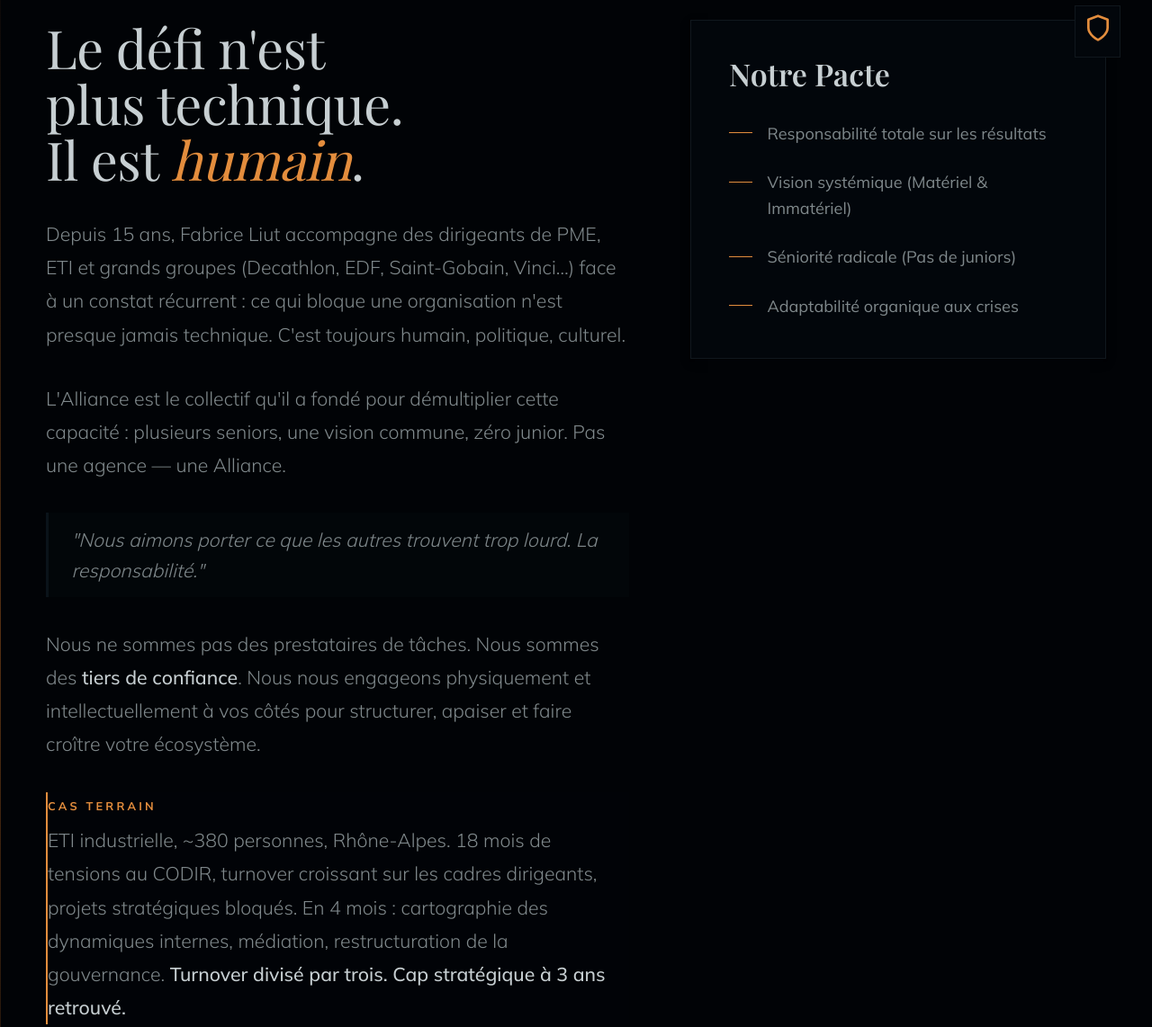
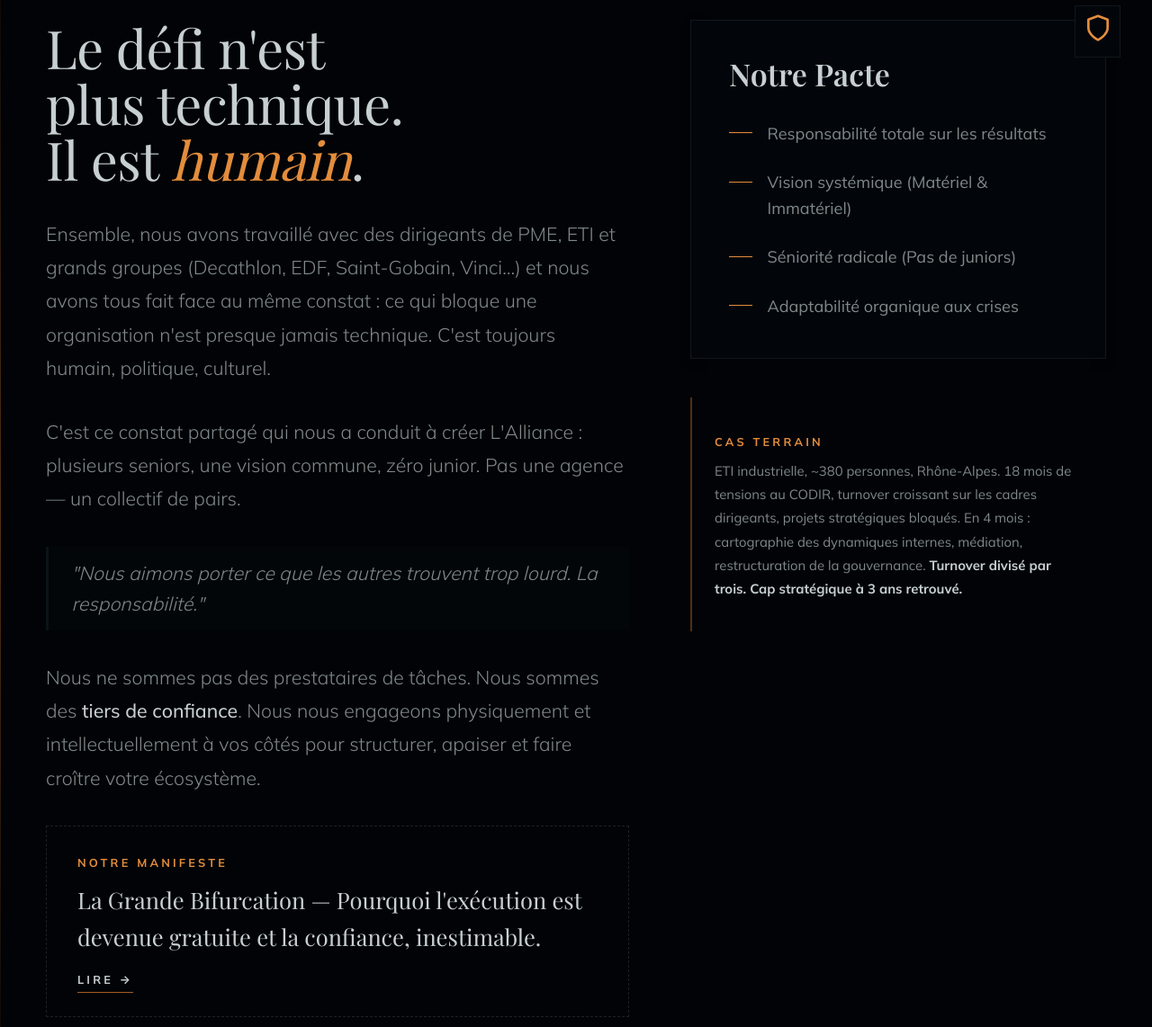
Before and after one commit to fabriceliut/alliance_liut, a website built with Vite: page index.html in a window 1280 px wide. Shown: the part 1033-2175 px from the top of the page at 90% size. Built offline with nearby package versions, Linux system fonts and the light colour scheme; a web font is replaced by a local one.

Commit message:
fix: nous-centric vision, cas terrain right col, duotone photos, spectre complet title, manifesto single CTA

```diff
--- a/index.html
+++ b/index.html
@@ -28,6 +28,20 @@
   <link rel="stylesheet" href="/src/styles/main.css" />
 </head>
 <body>
+  <!-- SVG filter: duotone charte (ombre→marine, lumière→ambre) -->
+  <svg style="position:absolute;width:0;height:0;overflow:hidden" aria-hidden="true">
+    <defs>
+      <filter id="duotone-alliance" color-interpolation-filters="sRGB">
+        <feColorMatrix type="saturate" values="0" result="gray"/>
+        <feComponentTransfer in="gray">
+          <feFuncR type="table" tableValues="0.047 0.902"/>
+          <feFuncG type="table" tableValues="0.063 0.671"/>
+          <feFuncB type="table" tableValues="0.098 0.200"/>
+        </feComponentTransfer>
+      </filter>
+    </defs>
+  </svg>
+
   <!-- GRAIN -->
   <div class="grain-bg" aria-hidden="true"></div>
 
@@ -193,16 +207,17 @@
 
             <div class="reveal" style="transition-delay: 0.1s">
               <p>
-                Depuis 15 ans, Fabrice Liut accompagne des dirigeants de PME, ETI et grands groupes
-                (Decathlon, EDF, Saint-Gobain, Vinci…) face à un constat récurrent&nbsp;: ce qui bloque
-                une organisation n'est presque jamais technique. C'est toujours humain, politique, culturel.
+                Ensemble, nous avons travaillé avec des dirigeants de PME, ETI et grands groupes
+                (Decathlon, EDF, Saint-Gobain, Vinci…) et nous avons tous fait face au même constat :
+                ce qui bloque une organisation n'est presque jamais technique.
+                C'est toujours humain, politique, culturel.
               </p>
             </div>
 
             <div class="reveal" style="transition-delay: 0.12s">
               <p>
-                L'Alliance est le collectif qu'il a fondé pour démultiplier cette capacité&nbsp;:
-                plusieurs seniors, une vision commune, zéro junior. Pas une agence — une Alliance.
+                C'est ce constat partagé qui nous a conduit à créer L'Alliance :
+                plusieurs seniors, une vision commune, zéro junior. Pas une agence — un collectif de pairs.
               </p>
             </div>
 
@@ -221,18 +236,6 @@
               </p>
             </div>
 
-            <div class="reveal" style="transition-delay: 0.22s">
-              <div class="vision-case">
-                <span class="label-overline" style="font-size:var(--text-xs);">Cas terrain</span>
-                <p class="vision-case__text">
-                  ETI industrielle, ~380 personnes, Rhône-Alpes. 18 mois de tensions au CODIR,
-                  turnover croissant sur les cadres dirigeants, projets stratégiques bloqués.
-                  En 4 mois : cartographie des dynamiques internes, médiation, restructuration
-                  de la gouvernance. <strong>Turnover divisé par trois. Cap stratégique
-                  à 3 ans retrouvé.</strong>
-                </p>
-              </div>
-            </div>
 
             <!-- Teaser manifeste -->
             <div class="reveal" style="transition-delay: 0.25s">
@@ -246,8 +249,8 @@
             </div>
           </div>
 
-          <!-- Right: Pacte card -->
-          <div class="reveal" style="transition-delay: 0.3s">
+          <!-- Right: Pacte card + Cas terrain -->
+          <div class="vision-right reveal" style="transition-delay: 0.3s">
             <div class="pacte-card" role="complementary" aria-label="Notre Pacte">
               <div class="pacte-card__icon" aria-hidden="true">
                 <svg width="32" height="32" viewBox="0 0 24 24" fill="none" stroke="currentColor" stroke-width="2" stroke-linecap="round" stroke-linejoin="round" aria-hidden="true" focusable="false">
@@ -262,6 +265,17 @@
                 <li>Adaptabilité organique aux crises</li>
               </ul>
             </div>
+
+            <div class="vision-case">
+              <span class="label-overline" style="font-size:var(--text-xs);">Cas terrain</span>
+              <p class="vision-case__text">
+                ETI industrielle, ~380 personnes, Rhône-Alpes. 18 mois de tensions au CODIR,
+                turnover croissant sur les cadres dirigeants, projets stratégiques bloqués.
+                En 4 mois : cartographie des dynamiques internes, médiation, restructuration
+                de la gouvernance. <strong>Turnover divisé par trois. Cap stratégique
+                à 3 ans retrouvé.</strong>
+              </p>
+            </div>
           </div>
 
         </div>
@@ -274,7 +288,7 @@
     <section id="expertise" class="container section-inner" aria-labelledby="expertise-heading">
       <div class="section-header reveal">
         <span class="label-overline">Spectre d'Intervention</span>
-        <h2 class="heading-2" id="expertise-heading">Au-delà du Numérique</h2>
+        <h2 class="heading-2" id="expertise-heading">Tout le Spectre. Aucun Angle Mort.</h2>
         <p>
           Une organisation est un corps vivant. Nous intervenons sur ses organes vitaux&nbsp;:
           sa structure, son histoire, ses outils et ses lieux.
--- a/src/styles/main.css
+++ b/src/styles/main.css
@@ -511,6 +511,14 @@ h1, h2, h3 {
   background: oklch(14% 0.015 240 / 0.5);
   font-size: var(--text-lg);
   font-weight: 300;
+}
+
+/* Vision right column (pacte + cas terrain stacked) */
+.vision-right {
+  display: flex;
+  flex-direction: column;
+  gap: var(--space-6);
+  align-self: start;
 }
 
 /* Pacte card */
@@ -1491,9 +1499,10 @@ h1, h2, h3 {
 
 /* ── Vision case snippet ───────────────────────────────────────────────── */
 .vision-case {
-  padding: var(--space-5) var(--space-6);
-  border-left: 2px solid var(--color-accent);
+  padding: var(--space-8) var(--space-6);
+  border-left: 2px solid oklch(55% 0.12 55 / 0.5);
   background: oklch(12% 0.018 240 / 0.2);
+  margin-top: var(--space-4);
 }
 .vision-case__text {
   font-size: var(--text-sm);
@@ -1572,11 +1581,12 @@ h1, h2, h3 {
   height: 100%;
   object-fit: cover;
   object-position: top center;
-  filter: grayscale(20%);
-  transition: filter var(--dur-mid);
+  filter: url(#duotone-alliance) grayscale(0%);
+  transition: filter var(--dur-slow);
+  display: block;
 }
 .membre-card:hover .membre-card__photo img {
-  filter: grayscale(0%);
+  filter: grayscale(10%);
 }
 .membre-card__info {
   display: flex;
```
Also changed, not shown: manifesto.html (+2 -4 lines).
